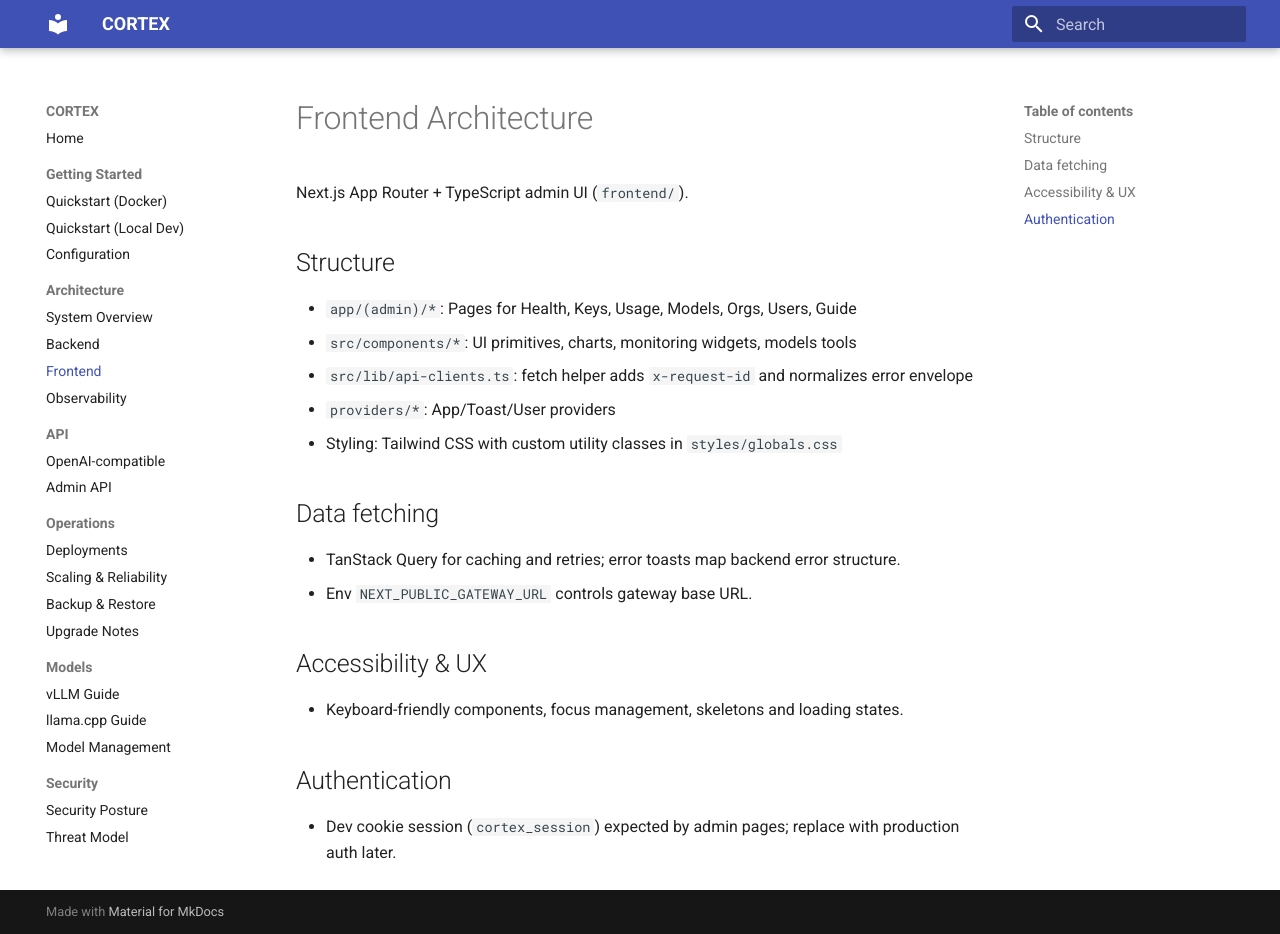
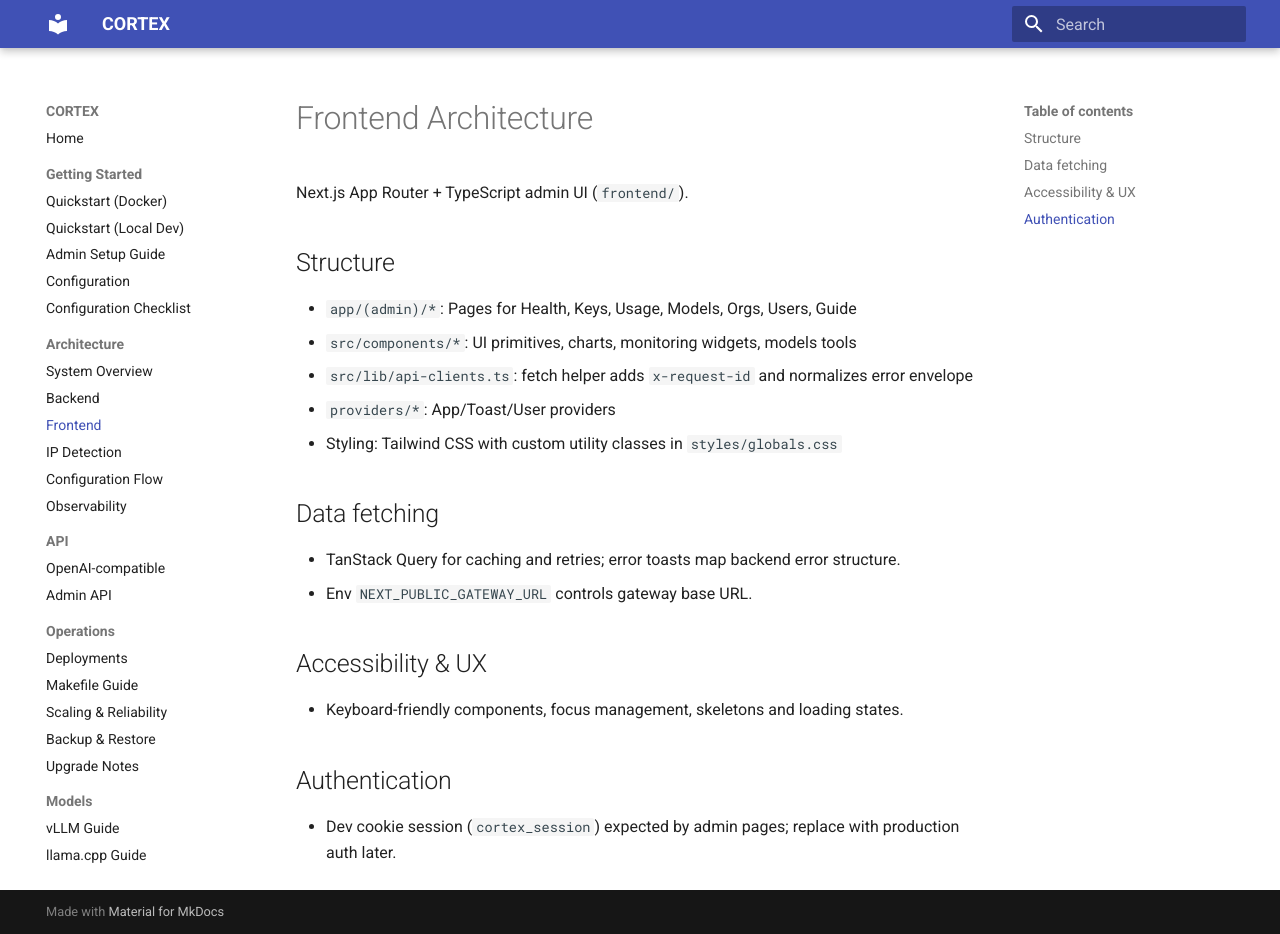
Before and after one commit to AulendurForge/Cortex-vLLM, an MkDocs documentation site: the page built from docs/architecture/frontend.md, in a window 1280 px wide and 934 px high. Built offline with MkDocs 1.6.1 and Material for MkDocs 9.7.7, drawn with Linux system fonts in a browser that asks for light colours.

Commit message:
docs: Reorganize documentation into proper directory structure
- Move ADMIN_SETUP_GUIDE.md to docs/getting-started/admin-setup.md
- Move CONFIGURATION_CHECKLIST.md to docs/getting-started/configuration-checklist.md
- Move IP_DETECTION.md to docs/architecture/ip-detection.md
- Move CONFIGURATION_FLOW.md to docs/architecture/configuration-flow.md
- Move ENGINE_RESEARCH_SUMMARY.md to docs/models/engine-research.md
- Move MAKEFILE_GUIDE.md to docs/operations/makefile-guide.md
- Update mkdocs.yml navigation to include all new documentation pages

This improves documentation organization and makes it easier to find relevant
guides through the MkDocs site structure.

```diff
--- a/mkdocs.yml
+++ b/mkdocs.yml
@@ -28,23 +28,29 @@ nav:
   - Getting Started:
       - Quickstart (Docker): getting-started/quickstart-docker.md
       - Quickstart (Local Dev): getting-started/quickstart-local.md
+      - Admin Setup Guide: getting-started/admin-setup.md
       - Configuration: getting-started/configuration.md
+      - Configuration Checklist: getting-started/configuration-checklist.md
   - Architecture:
       - System Overview: architecture/system.md
       - Backend: architecture/backend.md
       - Frontend: architecture/frontend.md
+      - IP Detection: architecture/ip-detection.md
+      - Configuration Flow: architecture/configuration-flow.md
       - Observability: architecture/observability.md
   - API:
       - OpenAI-compatible: api/openai-compatible.md
       - Admin API: api/admin-api.md
   - Operations:
       - Deployments: operations/deployments.md
+      - Makefile Guide: operations/makefile-guide.md
       - Scaling & Reliability: operations/scaling.md
       - Backup & Restore: operations/backup-restore.md
       - Upgrade Notes: operations/upgrade-notes.md
   - Models:
       - vLLM Guide: models/vllm.md
       - llama.cpp Guide: models/llamaCPP.md
+      - Engine Research: models/engine-research.md
       - Model Management: models/model-management.md
   - Security:
       - Security Posture: security/security.md
```
Also changed, not shown: docs/architecture/configuration-flow.md (renamed from CONFIGURATION_FLOW.md), docs/architecture/ip-detection.md (renamed from IP_DETECTION.md), docs/getting-started/admin-setup.md (renamed from ADMIN_SETUP_GUIDE.md), docs/getting-started/configuration-checklist.md (renamed from CONFIGURATION_CHECKLIST.md), docs/models/engine-research.md (renamed from ENGINE_RESEARCH_SUMMARY.md), docs/operations/makefile-guide.md (renamed from MAKEFILE_GUIDE.md).
